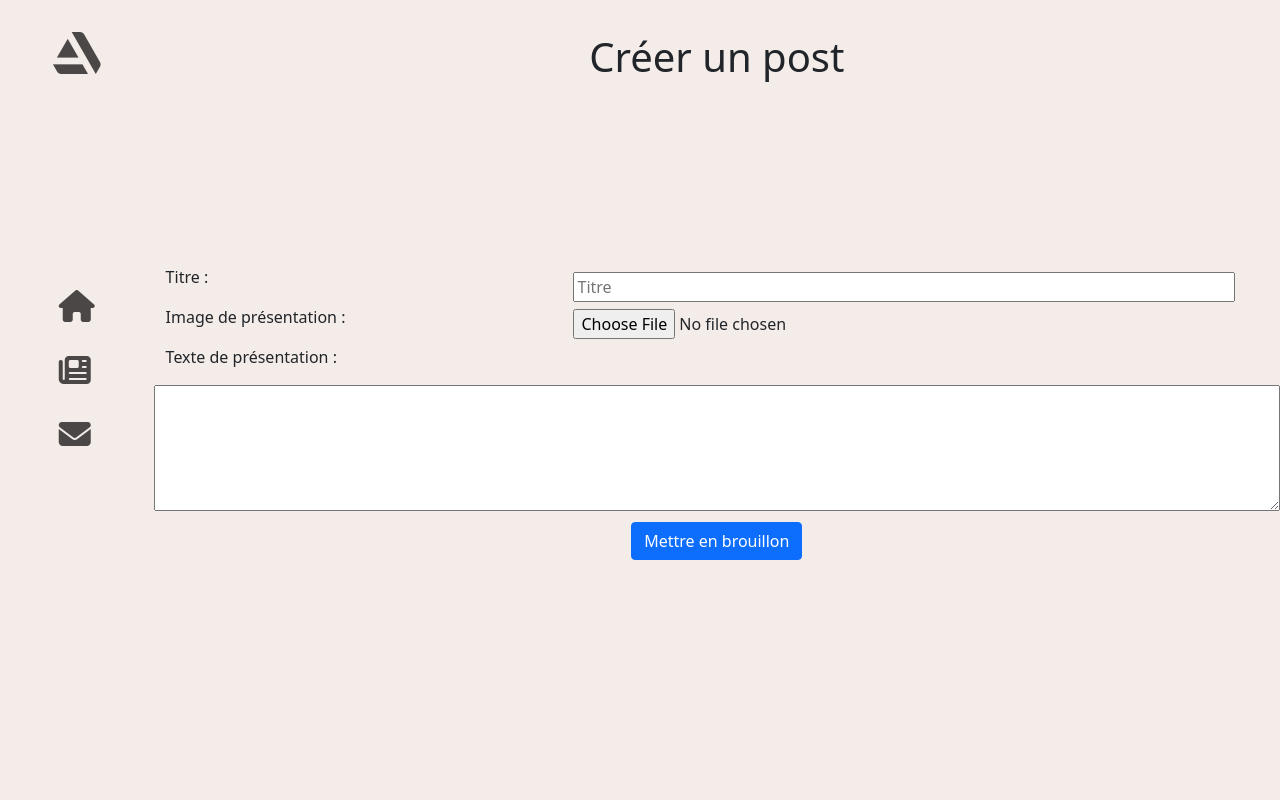
After one commit to ElysaBouttier/projet5, a PHP site: template view/backend/edit_post.php in a window 1280 px wide. The commit adds this page. Run offline with PHP 8.4, Linux system fonts and the light colour scheme; the template is opened without the code that fills it, so the values that code supplies are empty; some libraries are stand-ins or nearby versions.

Commit message:
add edit view

```diff
--- /dev/null
+++ b/view/backend/edit_post.php
@@ -0,0 +1,35 @@
+<?php ob_start(); ?>
+<?php
+    //require('./view/inc/_addImg.php');
+    ?>
+
+<div class="container">
+
+    <h1 class="text-center title-add-post">Créer un post</h1>
+    <form class="add-post-form" action="?controller=PostController&action=addPost" method="POST" enctype="multipart/form-data">
+        <div class="d-flex">
+            <p class="text-start add-post-title-form">Titre :</p>
+            <label for="title" class="add-post-label-title">
+                <input class="add-post-input-title" type="title" style="width:100%" id="title" name="title" placeholder="Titre">
+            </label>
+        </div>
+
+        <div class="d-flex add-post-img-div">
+            <p class="text-start  add-post-img-title">Image de présentation : </p>
+            <label for="miniature-img" class="">
+                <input class="input-add-post" type="file" id="miniature_img" name="miniature_img" accept="image/png, image/jpeg, image/jpg">
+            </label>
+        </div>
+        <div class="d-flex row add-post-text-div">
+            <p class="text-start  add-post-text-title">Texte de présentation :</p>
+            <textarea id="content" name="content" rows="5" cols="33"></textarea>
+        </div>
+        <input type="submit" class="d-flex mx-auto btn btn-primary" value="Mettre en brouillon">
+    </form>
+
+</div>
+
+<?php $content = ob_get_clean(); ?>
+
+<!-- Vue require -->
+<?php require_once('./view/frontend/template.php'); ?>
```
Also changed, not shown: Router.php (+6 -2 lines), controller/PostController.php (+15 -1 lines), model/PostManager.php (+8 -1 lines), view/inc/_articleOnline.php (+6 -4 lines).
